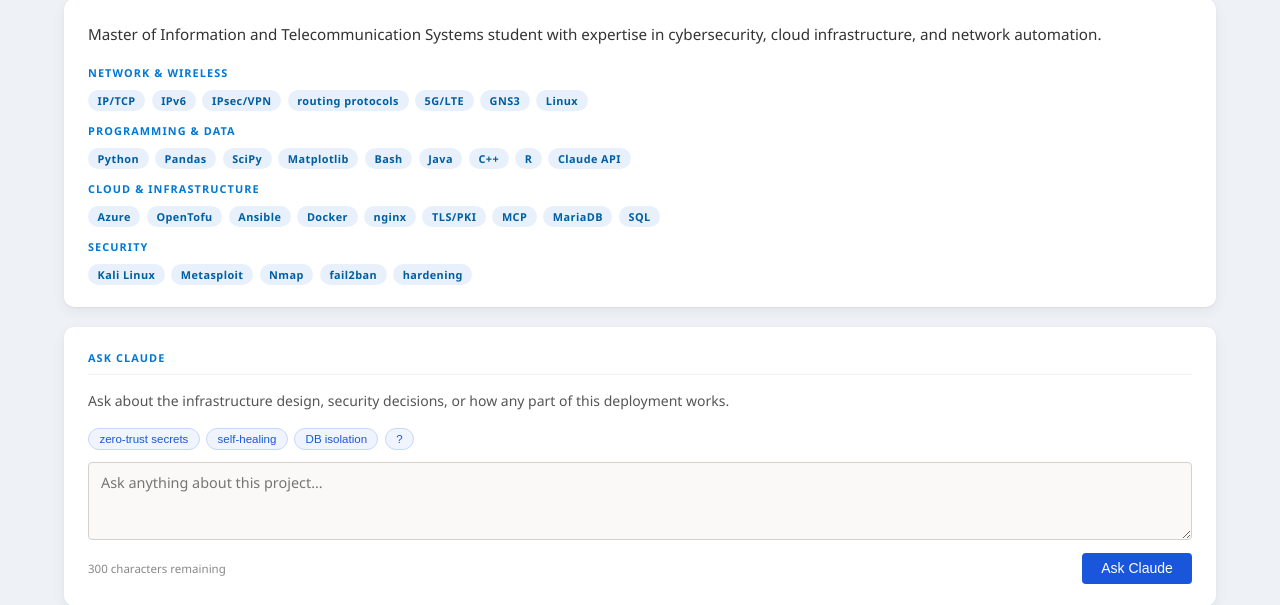
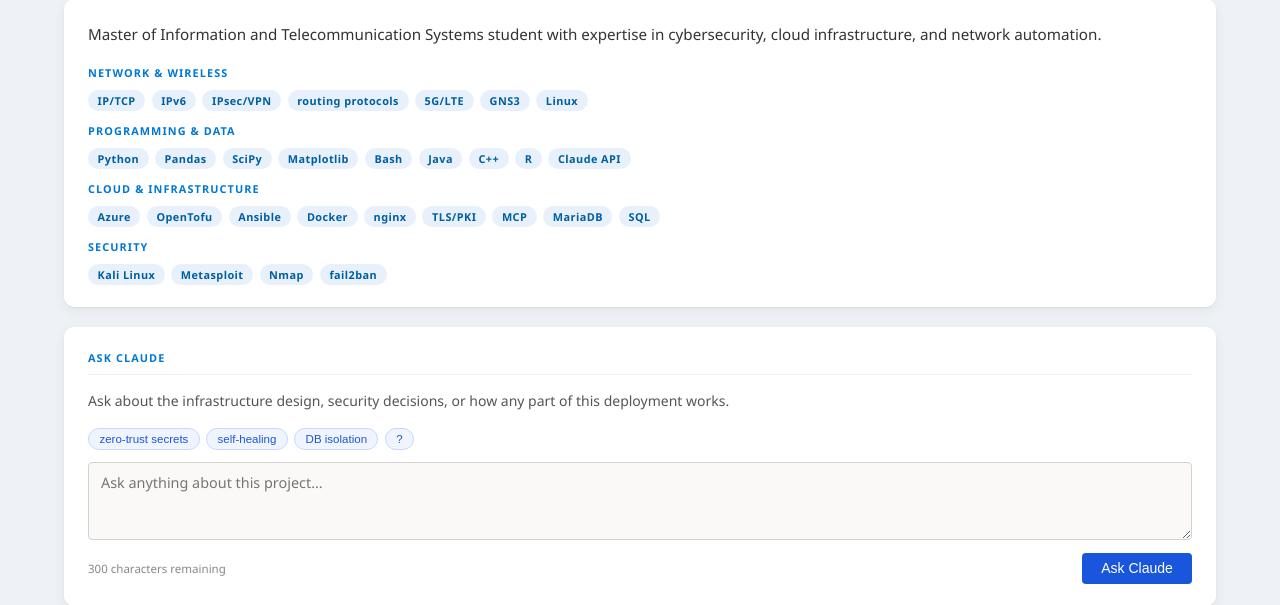
Before and after one commit to dr-professor-jacob/cloud-systems, a Python web app: template templates/index.html.j2 in a window 1280 px wide. Shown: the part 118-723 px from the top of the page. Run offline with Jinja, Linux system fonts and the light colour scheme; the template is opened without the code that fills it, so the values that code supplies are empty.

Commit message:
Remove hardening tag from skills

```diff
--- a/templates/index.html.j2
+++ b/templates/index.html.j2
@@ -155,7 +155,7 @@
         <div style="font-size:.68rem;font-weight:700;text-transform:uppercase;letter-spacing:.1em;color:#0078d4;margin-bottom:.6rem;">Security</div>
         <div class="tags">
           <span class="tag">Kali Linux</span><span class="tag">Metasploit</span><span class="tag">Nmap</span>
-          <span class="tag">fail2ban</span><span class="tag">hardening</span>
+          <span class="tag">fail2ban</span>
         </div>
       </div>
     </div>
```
